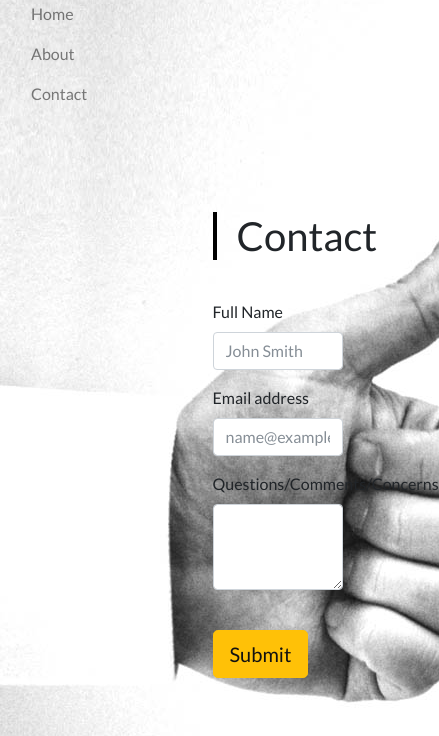
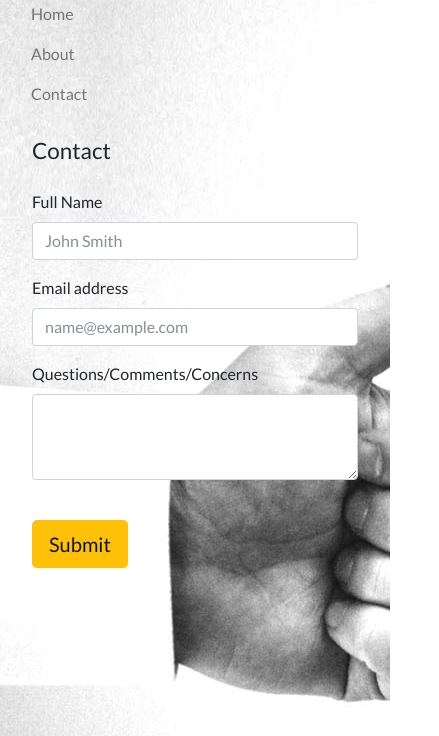
Before and after one commit to camstu555/mandjdealz.com, a plain HTML site: page contact.html in a window 390 px wide. Shown: the part 108-844 px from the top of the page, 439 px wide, since content can reach past the window. Drawn offline with Linux system fonts and the light colour scheme.

Commit message:
added the responsive

```diff
--- a/contact.html
+++ b/contact.html
@@ -31,7 +31,7 @@
             </div>
         </nav>
         <div class="row">
-            <div class="col-6 content offset-5">
+            <div class="col-md-6 content offset-md-5">
                 <h1>Contact</h1>
                 <form>
                     <div class="form-group">
@@ -48,6 +48,12 @@
                     </div>
                     <br>
                     <button class="btn btn-warning btn-lg">Submit</button>
+
+                    <br>
+                    <br>
+                    <br>
+                    <br>
+
                 </form>
             </div>
         </div>
--- a/css/site.css
+++ b/css/site.css
@@ -1,5 +1,9 @@
 @-ms-viewport {
     width: device-width;
+}
+
+html, body {
+	min-height: 100%;
 }
 
 body {
@@ -32,6 +36,7 @@
 .main-nav {
     margin-top: 40px;
     opacity: 0;
+    text-align: center;
 }
 
 #preload {
@@ -65,6 +70,20 @@
     text-align: justify;
 }
 
+@media (max-width: 768px) {
+    .content {
+        padding: .5rem 1rem;
+        margin: .5rem 1rem;
+    }
+
+    .content h1 {
+    	padding: 0;
+    	font-size: 1.4em;
+    	border: none;
+    	margin: 0 0 25px;
+    }
+}
+
 h1 {
     display: block;
     border-left: 4px solid black;
```
Also changed, not shown: index.html (+1 -1 lines).
